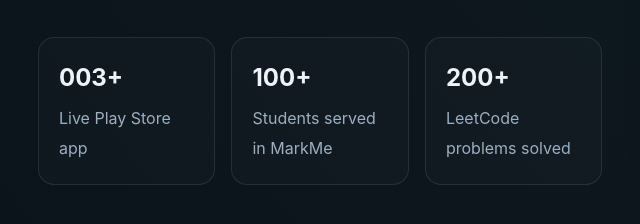
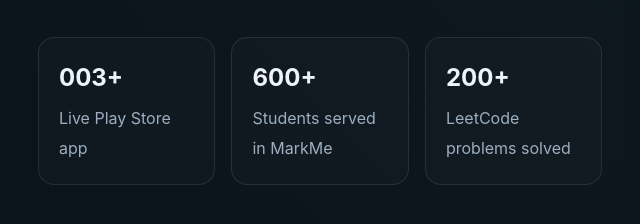
Before and after one commit to rudra-narayan-rath/portfolio, a plain HTML site: page index.html in a window 1280 px wide. Shown: the part 818-1042 px from the top of the page, 12-652 px from the left. Drawn offline with Linux system fonts and the light colour scheme; a web font is replaced by a local one.

```diff
--- a/index.html
+++ b/index.html
@@ -75,7 +75,7 @@
                             <span>Live Play Store app</span>
                         </li>
                         <li>
-                            <strong>100+</strong>
+                            <strong>600+</strong>
                             <span>Students served in MarkMe</span>
                         </li>
                         <li>
```
